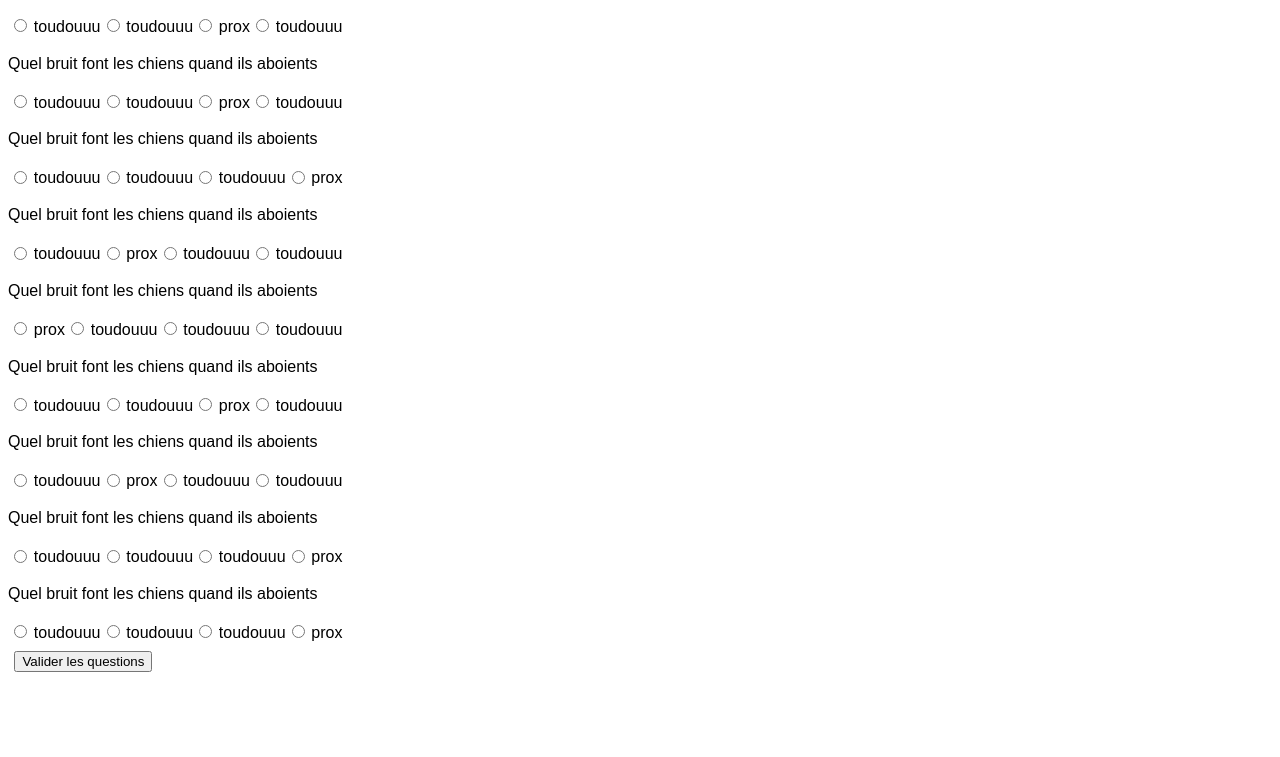
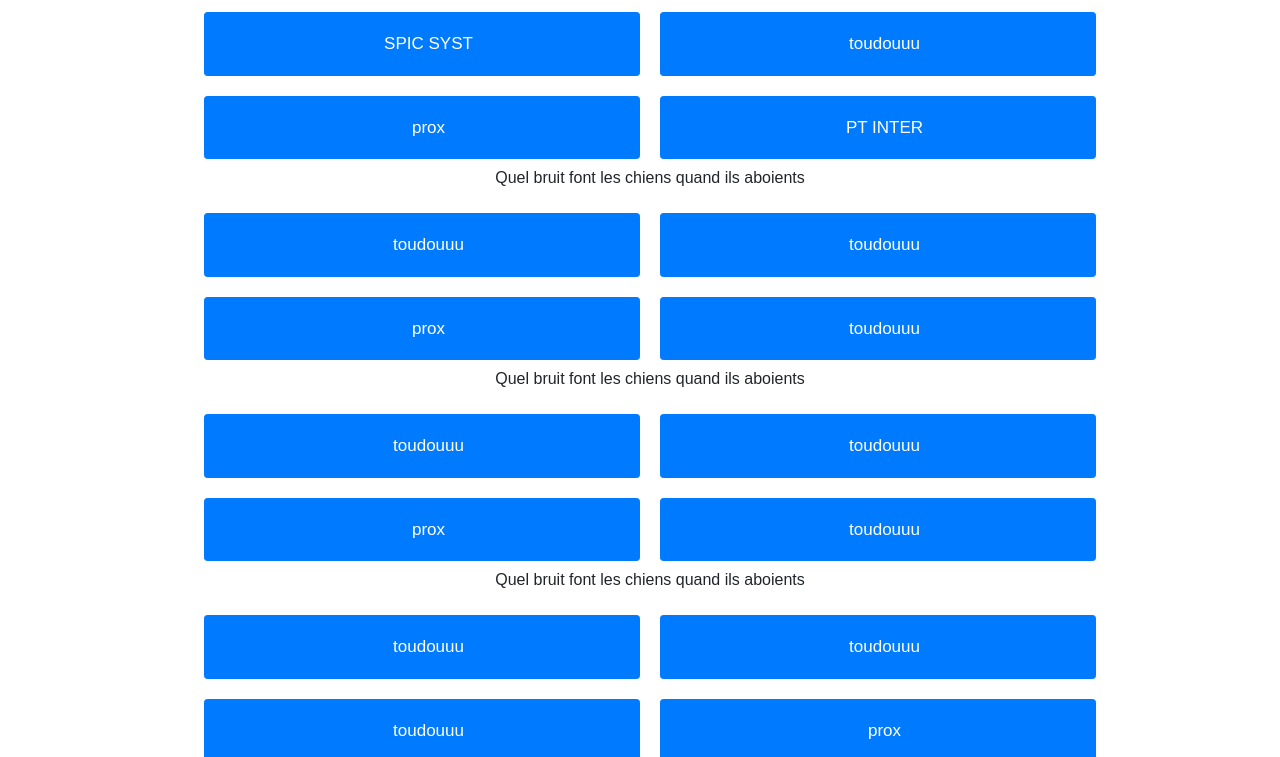
Before and after one commit to salitim/QuizzApp, a plain HTML site: page index.html in a window 1280 px wide. Shown: the part 113-870 px from the top of the page. Before the commit the page ends 800 px from the top, so only its background shows below. Drawn offline with nearby package versions, Linux system fonts and the light colour scheme.

Commit message:
setting name for server and front beautify(css)

```diff
--- a/affichage/affichageQuestions.js
+++ b/affichage/affichageQuestions.js
@@ -1,3 +1,5 @@
+
+
 const app = document.getElementById("app");
 
 // Génere un tableau aléatoire avec  des chiffres qui ne se repètent pas
@@ -27,15 +29,27 @@ for (let index = 0; index <= 9; index++) {
     //Boucle sur 4 question possibles
     for (let i = 0; i <= 3; i++) {
         let label = document.createElement('label')
-        label.htmlFor = "Q" + index;
-        label.appendChild(document.createTextNode(tabQuestion[index][tab[i]
+        //label.htmlFor = "Q" + index;
+        label.className = "btn btn-primary btn-sm container element-animation" + (i + 1);
+        label.style = 'margin:10px'
+        let checkBox = document.createElement('input');
+        checkBox.type = "checkbox";
+        checkBox.id = "Q" + index;
+        checkBox.className = "input";
+        checkBox.value = tabQuestion[index][tab[i]];
+        let span = document.createElement('span');
+        span.className = "checkmark";
+        app.appendChild(label);
+        span.appendChild(document.createTextNode(tabQuestion[index][tab[i]
         ]));
-        let checkBox = document.createElement('input');
-        checkBox.type = "radio";
-        checkBox.id = "Q" + index;
-        checkBox.name = "Q" + index;
-        checkBox.value = tabQuestion[index][tab[i]];
-        app.appendChild(checkBox);
-        app.appendChild(label);
+        label.appendChild(checkBox);
+        label.appendChild(span);
     }
+
 }
+
+//Attribue un nom unique pour chage balise input. Permettra la récupération serveur PHP
+for (let j = 0; j <= 39; j++) {
+    console.log(j);
+    document.querySelectorAll('input')[j].name = 'Q' + j;
+}
--- a/index.html
+++ b/index.html
@@ -6,30 +6,197 @@
 	<meta name="viewport" content="width=device-width, initial-scale=1.0">
 	<meta http-equiv="X-UA-Compatible" content="ie=edge">
 	<title>QUIZZ CIME</title>
+	<link rel="stylesheet" href="https://stackpath.bootstrapcdn.com/bootstrap/4.3.1/css/bootstrap.min.css"
+		integrity="sha384-ggOyR0iXCbMQv3Xipma34MD+dH/1fQ784/j6cY/iJTQUOhcWr7x9JvoRxT2MZw1T" crossorigin="anonymous">
 	<style>
+		label.btn:hover {
+			padding: 15px;
+			border-radius: 10px;
+			background-color: rgb(89, 180, 255);
+			border: rgb(89, 180, 255);
+		}
+
+		input:checked~span {
+			color: black;
+			background: rgb(89, 180, 255);
+			padding: 5%;
+			border-radius: 10px;
+		}
+
+		input {
+			opacity: 0;
+		}
+
 		p,
 		label {
 			font: 1rem 'Fira Sans', sans-serif;
 		}
 
-		input {
-			margin: .4rem;
+		label.btn {
+			padding: 18px 40px;
+			width: 40%;
+			white-space: normal;
+			-webkit-transform: scale(1.0);
+			-moz-transform: scale(1.0);
+			-o-transform: scale(1.0);
+			-webkit-transition-duration: .3s;
+			-moz-transition-duration: .3s;
+			-o-transition-duration: .3s
+		}
+
+		.element-animation1 {
+			animation: animationFrames ease .8s;
+			animation-iteration-count: 1;
+			transform-origin: 50% 50%;
+			-webkit-animation: animationFrames ease .8s;
+			-webkit-animation-iteration-count: 1;
+			-webkit-transform-origin: 50% 50%;
+			-ms-animation: animationFrames ease .8s;
+			-ms-animation-iteration-count: 1;
+			-ms-transform-origin: 50% 50%
+		}
+
+		.element-animation2 {
+			animation: animationFrames ease 1s;
+			animation-iteration-count: 1;
+			transform-origin: 50% 50%;
+			-webkit-animation: animationFrames ease 1s;
+			-webkit-animation-iteration-count: 1;
+			-webkit-transform-origin: 50% 50%;
+			-ms-animation: animationFrames ease 1s;
+			-ms-animation-iteration-count: 1;
+			-ms-transform-origin: 50% 50%
+		}
+
+		.element-animation3 {
+			animation: animationFrames ease 1.2s;
+			animation-iteration-count: 1;
+			transform-origin: 50% 50%;
+			-webkit-animation: animationFrames ease 1.2s;
+			-webkit-animation-iteration-count: 1;
+			-webkit-transform-origin: 50% 50%;
+			-ms-animation: animationFrames ease 1.2s;
+			-ms-animation-iteration-count: 1;
+			-ms-transform-origin: 50% 50%
+		}
+
+		.element-animation4 {
+			animation: animationFrames ease 1.4s;
+			animation-iteration-count: 1;
+			transform-origin: 50% 50%;
+			-webkit-animation: animationFrames ease 1.4s;
+			-webkit-animation-iteration-count: 1;
+			-webkit-transform-origin: 50% 50%;
+			-ms-animation: animationFrames ease 1.4s;
+			-ms-animation-iteration-count: 1;
+			-ms-transform-origin: 50% 50%
+		}
+
+		@keyframes animationFrames {
+			0% {
+				opacity: 0;
+				transform: translate(-1500px, 0px)
+			}
+
+			60% {
+				opacity: 1;
+				transform: translate(30px, 0px)
+			}
+
+			80% {
+				transform: translate(-10px, 0px)
+			}
+
+			100% {
+				opacity: 1;
+				transform: translate(0px, 0px)
+			}
+		}
+
+		@-webkit-keyframes animationFrames {
+			0% {
+				opacity: 0;
+				-webkit-transform: translate(-1500px, 0px)
+			}
+
+			60% {
+				opacity: 1;
+				-webkit-transform: translate(30px, 0px)
+			}
+
+			80% {
+				-webkit-transform: translate(-10px, 0px)
+			}
+
+			100% {
+				opacity: 1;
+				-webkit-transform: translate(0px, 0px)
+			}
+		}
+
+		@-ms-keyframes animationFrames {
+			0% {
+				opacity: 0;
+				-ms-transform: translate(-1500px, 0px)
+			}
+
+			60% {
+				opacity: 1;
+				-ms-transform: translate(30px, 0px)
+			}
+
+			80% {
+				-ms-transform: translate(-10px, 0px)
+			}
+
+			100% {
+				opacity: 1;
+				-ms-transform: translate(0px, 0px)
+			}
+		}
+
+
+
+		.container {
+			padding-left: 35px;
+			margin-bottom: 12px;
+			cursor: pointer;
+			font-size: 17px;
+			-webkit-user-select: none;
+			-moz-user-select: none;
+			-ms-user-select: none;
+			user-select: none;
 		}
 	</style>
 </head>
 
 <body>
 
-	<form method="POST" id="formQuizz" onsubmit="test()">
-		<div id="app">
 
-		</div>
-		<!--Ajouter d'autres question en html ou modifier le tableaux du fichier se trouvant dans le dossier '/données/questions.js' -->
-		<input type="submit" value="Valider les questions">
-	</form>
+	<header class="modal-header">
+		<h1 style="margin:auto">QUIZZ CIME</h1>
+	</header>
+
+	<div class="quizz container-fluid" id="quizz">
+		<form method="POST" id="formQuizz" onsubmit="test()">
+			<div id="app" class="container text-center">
+
+			</div>
+			<!--Ajouter d'autres question en html ou modifier le tableaux du fichier se trouvant dans le dossier '/données/questions.js' -->
+			<div class="text-center">
+				<button type="submit" value="Valider les questions" class="btn bg-info">Valider les questions</button>
+			</div>
+		</form>
+	</div>
 
 	<script src="https://code.jquery.com/jquery-3.4.1.slim.min.js"
 		integrity="sha256-pasqAKBDmFT4eHoN2ndd6lN370kFiGUFyTiUHWhU7k8=" crossorigin="anonymous"></script>
+	<script src="https://cdnjs.cloudflare.com/ajax/libs/popper.js/1.14.7/umd/popper.min.js"
+		integrity="sha384-UO2eT0CpHqdSJQ6hJty5KVphtPhzWj9WO1clHTMGa3JDZwrnQq4sF86dIHNDz0W1"
+		crossorigin="anonymous"></script>
+	<script src="https://stackpath.bootstrapcdn.com/bootstrap/4.3.1/js/bootstrap.min.js"
+		integrity="sha384-JjSmVgyd0p3pXB1rRibZUAYoIIy6OrQ6VrjIEaFf/nJGzIxFDsf4x0xIM+B07jRM"
+		crossorigin="anonymous"></script>
 	<script src="données/questions.js"></script>
 	<script src="affichage/affichageQuestions.js"></script>
 	<script src="traitementRep/traitementReponse.js"></script>
--- a/traitementRep/traitementReponse.js
+++ b/traitementRep/traitementReponse.js
@@ -9,7 +9,6 @@ function countPoints() {
         if (tabQuestion[j][5] === checkedValue) {
             points++;
         }
-
     }
     return points;
 
@@ -20,12 +19,12 @@ function test() {
     let points = countPoints();
 
     if (points <= 4) {
-        alert('marge de progression importante');
-    } else if (points <= 6) {
-        alert('marge de progression importante');
-    } else if (points <= 7) {
-        alert('bien');
+        alert('insuffisant '+ points+'/10');
+    } else if (points <= 6 && points >= 5) {
+        alert('moyen '+points+'/10');
+    } else if (points <= 7 && points >= 6) {
+        alert('bien '+points+'/10');
     } else if (points > 7) {
-        alert('super');
+        alert('super '+points+'/10');
     }
 }
```
